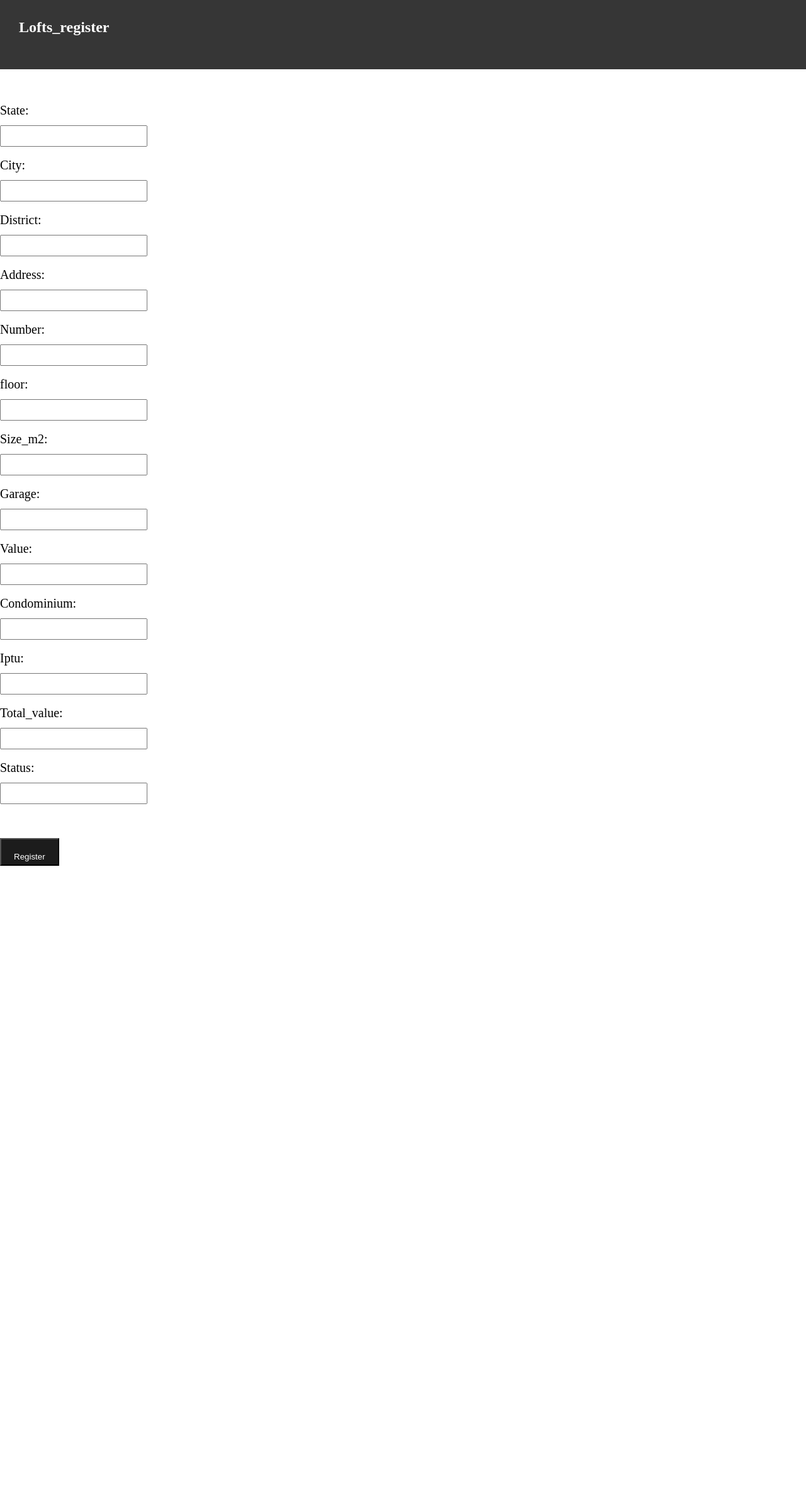
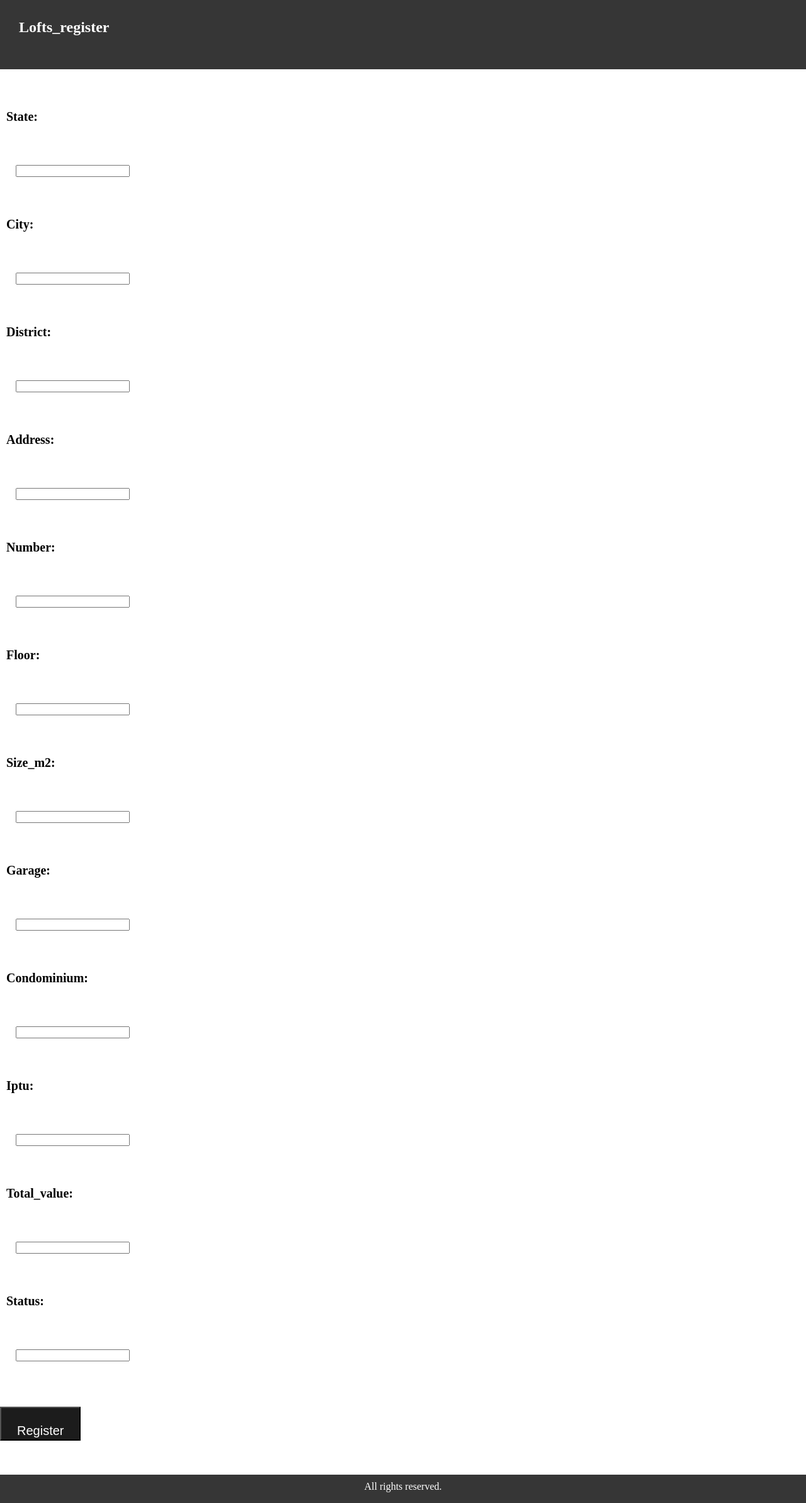
Before and after one commit to cunhac/properties, a Flask app: page /register in a window 1280 px wide. Shown: the whole page at 63% size. Before the commit the page ends 1375 px from the top, so only its background shows below. Run offline with Flask 2, Linux system fonts and the light colour scheme.

Commit message:
refactoring

```diff
--- a/static/css/style.css
+++ b/static/css/style.css
@@ -18,7 +18,7 @@ html{
 }
 
 .section-container{
-    height: 100vh;
+    height: 85vh;
     width: 100%;
     display: flex;
     justify-content: center;
@@ -32,21 +32,38 @@ html{
     background-image: url('/static/imagens/fundo.png');
 }
 
+.text-input{
+    height: 35px;
+    padding: 10px;
+    color: black;
+    width: 230px;
+    font-size: 20px;
+    font-weight: bold
+}
+
+.input{
+    height: 30px;
+    padding: 25px;
+    width: 230px;
+    font-size: 15px;
+    color: black
+}
 
 .footer{
     height: 25px;
     padding: 10px;
     text-align: center;
     background-color: #363636;
-    color: #fff;
+    color: #fff
+
 }
 
 .button{
     background-color: #1C1C1C;
+    background-position: center;
     color: #fff;
-    height: 20px;
-    padding: 20px;
+    height: 35px;
+    padding: 25px;
     text-align: center;
-    text-rendering: auto;
-    text-size-adjust: 20px;
+    font-size: 20px
 }
--- a/templates/home.html
+++ b/templates/home.html
@@ -27,6 +27,7 @@
     <div>
             <center>
                  <form method="post">
+
                         <input type="submit" class="button is-info"  name="button" value="Register loft">
                         <input type="submit" class="button is-info"  name="button" value="Select loft">
                         <input type="submit" class="button is-info"  name="button" value="Select all lofts">
--- a/templates/register.html
+++ b/templates/register.html
@@ -15,63 +15,112 @@
                 <br>
                 <br>
                 <br>
-                <p class="tag is-info" style="width:230px;height:35px;font-size:20px">State:</p>
-                    <input style="width:230px;height:30px" type="text" name="state">
+                <section class="text-input">
+                    <p>State: </p>
+                </section>
                 <br>
+                <section class="input">
+                    <input name="state">
+                </section>
                 <br>
-                <p class="tag is-info" style="width:230px;height:35px;font-size:20px">City:</p>
-                <input style="width:230px;height:30px" type="text" name="city">
+                <section class="text-input">
+                    <p>City: </p>
+                </section>
                 <br>
+                <section class="input">
+                    <input name="city">
+                </section>
                 <br>
-                <p class="tag is-info" style="width:230px;height:35px;font-size:20px">District:</p>
-                <input style="width:230px;height:30px" type="text" name="district">
+                <section class="text-input">
+                    <p>District: </p>
+                </section>
                 <br>
+                <section class="input">
+                    <input name="district">
+                </section>
                 <br>
-                <p class="tag is-info" style="width:230px;height:35px;font-size:20px">Address:</p>
-                <input style="width:230px;height:30px" type="text" name="address">
+                <section class="text-input">
+                    <p>Address: </p>
+                </section>
                 <br>
+                <section class="input">
+                    <input name="address">
+                </section>
                 <br>
-                <p class="tag is-info" style="width:230px;height:35px;font-size:20px">Number:</p>
-                <input style="width:230px;height:30px" type="text" name="number">
+                <section class="text-input">
+                    <p>Number: </p>
+                </section>
                 <br>
+                <section class="input">
+                    <input name="number">
+                </section>
                 <br>
-                <p class="tag is-info" style="width:230px;height:35px;font-size:20px">floor:</p>
-                <input style="width:230px;height:30px" type="text" name="floor">
+                <section class="text-input">
+                    <p>Floor: </p>
+                </section>
                 <br>
+                <section class="input">
+                    <input name="floor">
+                </section>
                 <br>
-                <p class="tag is-info" style="width:230px;height:35px;font-size:20px"> Size_m2:</p>
-                <input style="width:230px;height:30px" type="text" name="size_m2">
+                <section class="text-input">
+                    <p>Size_m2: </p>
+                </section>
                 <br>
+                <section class="input">
+                    <input name="size_m2">
+                </section>
                 <br>
-                <p class="tag is-info" style="width:230px;height:35px;font-size:20px"> Garage:</p>
-                <input style="width:230px;height:30px" type="text" name="garage">
+                <section class="text-input">
+                    <p>Garage: </p>
+                </section>
                 <br>
+                <section class="input">
+                    <input name="garage">
+                </section>
                 <br>
-                <p class="tag is-info" style="width:230px;height:35px;font-size:20px"> Value:</p>
-                <input style="width:230px;height:30px" type="text" name="value">
+                <section class="text-input">
+                    <p>Condominium: </p>
+                </section>
                 <br>
+                <section class="input">
+                    <input name="condominium">
+                </section>
                 <br>
-                <p class="tag is-info" style="width:230px;height:35px;font-size:20px"> Condominium:</p>
-                <input style="width:230px;height:30px" type="text" name="condominium">
-                    <br>
-                    <br>
-                <p class="tag is-info" style="width:230px;height:35px;font-size:20px"> Iptu: </p>
-                <input style="width:230px;height:30px" type="text" name="iptu">
-                    <br>
-                    <br>
-                <p class="tag is-info" style="width:230px;height:35px;font-size:20px"> Total_value:</p>
-                <input style="width:230px;height:30px" type="text" name="total_value">
-                    <br>
-                    <br>
-                <p class="tag is-info" style="width:230px;height:35px;font-size:20px"> Status:</p>
-                <input style="width:230px;height:30px" type="text" name="status">
-                    <br>
-                    <br>
+                <section class="text-input">
+                    <p>Iptu: </p>
+                </section>
+                <br>
+                <section class="input">
+                    <input name="iptu">
+                </section>
+                <br>
+                <section class="text-input">
+                    <p>Total_value: </p>
+                </section>
+                <br>
+                <section class="input">
+                    <input name="total_value">
+                </section>
+                <br>
+                <section class="text-input">
+                    <p>Status: </p>
+                </section>
+                <br>
+                <section class="input">
+                    <input name="status">
+                </section>
                     <br>
                     <br>
                     <input type="submit" class="button is-info"  name="button" value="Register">
                     <br>
             </form>
         </div>
+        <br>
+<br>
+<br>
+    <section class="footer">
+        <p>All rights reserved. </p>
+    </section>
     </body>
 </html>
--- a/templates/select/delete.html
+++ b/templates/select/delete.html
@@ -79,4 +79,10 @@
          </button>
     </form>
 </div>
+<br>
+<br>
+<br>
+    <section class="footer">
+        <p>All rights reserved. </p>
+    </section>
 </html>
--- a/templates/select/select_all.html
+++ b/templates/select/select_all.html
@@ -57,5 +57,11 @@
     </tbody>
 </table>
 {% endif %}
+<br>
+<br>
+<br>
+    <section class="footer">
+        <p>All rights reserved. </p>
+    </section>
 </body>
 </html>
--- a/templates/select/state.html
+++ b/templates/select/state.html
@@ -66,5 +66,11 @@
     </tbody>
 </table>
 {% endif %}
+<br>
+<br>
+<br>
+    <section class="footer">
+        <p>All rights reserved. </p>
+    </section>
 </body>
 </html>
--- a/templates/select/status.html
+++ b/templates/select/status.html
@@ -66,5 +66,11 @@
     </tbody>
 </table>
 {% endif %}
+<br>
+<br>
+<br>
+    <section class="footer">
+        <p>All rights reserved. </p>
+    </section>
 </body>
 </html>
--- a/templates/select/total_value.html
+++ b/templates/select/total_value.html
@@ -64,5 +64,11 @@
     </tbody>
 </table>
 {% endif %}
+<br>
+<br>
+<br>
+    <section class="footer">
+        <p>All rights reserved. </p>
+    </section>
 </body>
 </html>
```
Also changed, not shown: templates/select/select_register.html (+9 -0 lines), templates/select/update_register.html (+7 -0 lines), README.md, 1 other file.
